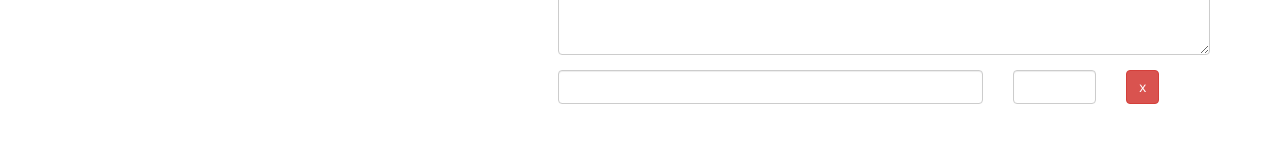
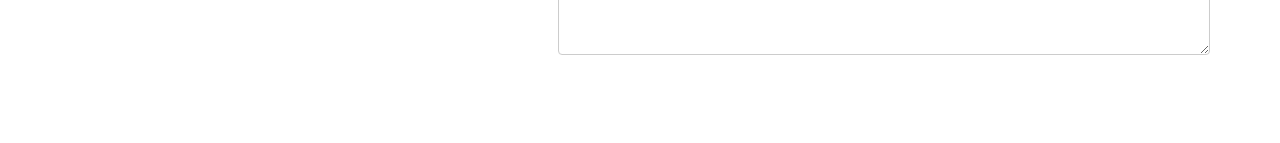
Before and after one commit to devshum/angular-guide, an Angular app: page /recipes/new in a window 1280 px wide. Shown: the part 359-502 px from the top of the page. Built offline with nearby package versions, Linux system fonts and the light colour scheme.

Commit message:
adding-ingredients-controls

```diff
--- a/src/app/recipes-module/recipe-edit/recipe-edit.component.html
+++ b/src/app/recipes-module/recipe-edit/recipe-edit.component.html
@@ -56,17 +56,20 @@
       </div>
 
       <div class="row">
-        <div class="col-xs-12">
-        <div class="row">
+        <div class="col-xs-12" formArrayName="ingredients">
+          <div class="row"
+              *ngFor="let ingredientCtrl of controls; let i = index" [formGroupName]="i">
             <div class="col-xs-8">
               <input
                 type="text"
-              class="form-control">
+                class="form-control"
+                formControlName="name">
             </div>
             <div class="col-xs-2">
               <input
                 type="number"
-              class="form-control">
+                class="form-control"
+                formControlName="amount">
             </div>
             <div class="col-xs-2">
               <button class="btn btn-danger">x</button>
--- a/src/app/recipes-module/recipe-edit/recipe-edit.component.ts
+++ b/src/app/recipes-module/recipe-edit/recipe-edit.component.ts
@@ -1,7 +1,7 @@
 import { RecipesService } from './../../core/services/recipes.service';
 import { ActivatedRoute, Params } from '@angular/router';
 import { Component, OnInit } from '@angular/core';
-import { FormBuilder, FormGroup, Validators } from '@angular/forms';
+import { FormArray, FormBuilder, FormControl, FormGroup, Validators } from '@angular/forms';
 
 @Component({
   selector: 'app-recipe-edit',
@@ -36,19 +36,35 @@ export class RecipeEditComponent implements OnInit {
     let recipeName = '';
     let recipeImage = '';
     let recipeDescription = '';
+    let recipeIngredients = new FormArray([]);
 
     if(this.editMode) {
       const recipe = this._recipeService.getRecipe(this.id);
       recipeName = recipe.name;
       recipeImage = recipe.imageUrl;
       recipeDescription = recipe.description;
+
+      if(recipe.ingredients) {
+        for(let ingredient of recipe.ingredients) {
+          recipeIngredients.push(
+            new FormGroup({
+              name: new FormControl(ingredient.name),
+              amount: new FormControl(ingredient.amount)
+            })
+          );
+        }
+      }
     }
 
     this.recipeForm = this._formBuilder.group({
       name: [recipeName, Validators.required],
       image: [recipeImage, Validators.required],
       description: [recipeDescription, Validators.required],
+      ingredients: recipeIngredients
     })
   }
 
+  get controls() {
+    return (this.recipeForm.get('ingredients') as FormArray).controls;
+  }
 }
```
Lines whose indentation alone changed are shown as unchanged.
